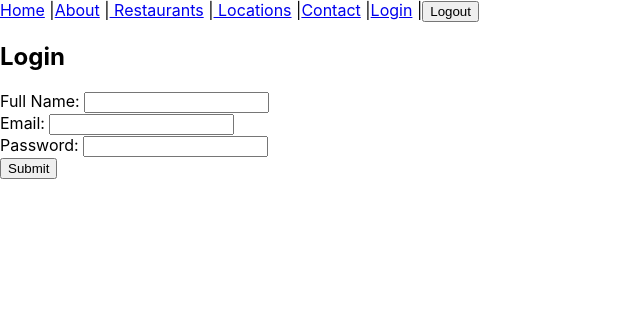
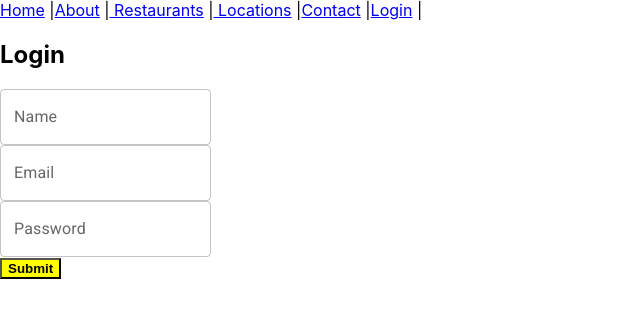
Before and after one commit to vivianbirungi1/AdvancedJS-CA2, a React (Create React App) app: page /login in a window 1280 px wide. Shown: the top 318 px of the page, without its empty margins (0-640 px from the left). Built offline with nearby package versions, Linux system fonts and the light colour scheme.

Commit message:
Login, Styling, Logout handling, Create restaurants

```diff
--- a/package.json
+++ b/package.json
@@ -3,6 +3,10 @@
   "version": "0.1.0",
   "private": true,
   "dependencies": {
+    "@emotion/react": "^11.7.0",
+    "@emotion/styled": "^11.6.0",
+    "@mui/icons-material": "^5.2.0",
+    "@mui/material": "^5.2.2",
     "@testing-library/jest-dom": "^5.15.1",
     "@testing-library/react": "^11.2.7",
     "@testing-library/user-event": "^12.8.3",
--- a/public/index.html
+++ b/public/index.html
@@ -15,6 +15,10 @@
       user's mobile device or desktop. See https://developers.google.com/web/fundamentals/web-app-manifest/
     -->
     <link rel="manifest" href="%PUBLIC_URL%/manifest.json" />
+    <link
+  rel="stylesheet"
+  href="https://fonts.googleapis.com/css?family=Roboto:300,400,500,700&display=swap"
+    />
     <!--
       Notice the use of %PUBLIC_URL% in the tags above.
       It will be replaced with the URL of the `public` folder during the build.
--- a/src/App.js
+++ b/src/App.js
@@ -1,4 +1,5 @@
 import {BrowserRouter as Router, Routes, Route} from 'react-router-dom'
+import { useState, useEffect } from 'react';
 
 //COMPONENTS
 import Navbar from './components/Navbar'
@@ -12,6 +13,8 @@ import PageNotFound from './pages/PageNotFound';
 //RESTAURANTS
 import RestaurantsIndex from './pages/restaurants/Index';
 import RestaurantsShow from './pages/restaurants/Show';
+import RestaurantsCreate from './pages/restaurants/Create';
+import RestaurantsEdit from './pages/restaurants/Edit';
 
 //NEIGHBORHOODS
 import NeighborhoodsIndex from './pages/neighborhoods/Index';
@@ -21,19 +24,53 @@ import Login from './pages/users/Login';
 
 const App = () => {
 
+  const [authenticated, setAuthenticated] = useState(false)
+  let protectedRestaurants
+
+  useEffect(() => {
+    if(localStorage.getItem('token')){
+      setAuthenticated(true)
+    }
+})
+
+//creating a function in App, in Home passing function as a prop
+const onAuthenticated = (auth, token) => {
+  setAuthenticated(auth)
+  if(auth){
+    localStorage.setItem('token', token)
+
+  }
+  else{
+    localStorage.removeItem('token')
+
+  }
+
+}
+
+//
+if(authenticated){
+  protectedRestaurants =(
+  <>
+  <Route path="/restaurants/create" element={<RestaurantsCreate /> } />
+  <Route path="/restaurants/:id/edit" element={<RestaurantsEdit /> } />
+   <Route path="/restaurants/:id" element={<RestaurantsShow /> } />
+   <Route path="/neighborhoods" element={<NeighborhoodsIndex />} />
+
+
+  </>
+  )
+}
+
   return (
     <Router>
-      <Navbar />
+      <Navbar onAuthenticated={onAuthenticated} authenticated={authenticated} />
       <Routes>
         <Route path="/" element={<Home />} />
         <Route path="/restaurants" element={<RestaurantsIndex />} />
-        <Route path="/restaurants/:id" element={<RestaurantsShow />} />
-
-        <Route path="/neighborhoods" element={<NeighborhoodsIndex />} />
-
+        {protectedRestaurants}
         <Route path="/about" element={<About />} />
         <Route path="/contact" element={<Contact />} />
-        <Route path="/login" element={<Login />} />
+        <Route path="/login" element={<Login onAuthenticated={onAuthenticated} authenticated={authenticated} />} />
         <Route path="*" element={<PageNotFound />} />
       </Routes>
     </Router>
--- a/src/components/Navbar.js
+++ b/src/components/Navbar.js
@@ -1,17 +1,40 @@
-import { Link } from 'react-router-dom'
+import { Link, useNavigate } from 'react-router-dom'
 
-const Navbar = () => {
+const Navbar = props => {
+
+  let logoutButton;
+  //
+  let navigate = useNavigate()
+
+  //
+  const logout = () => {
+    props.onAuthenticated(false)
+    navigate('/', { replace: true })
+  }
+
+  if(props.authenticated){
+    logoutButton = (
+//
+      <>
+
+     <button onClick={ logout }>Logout</button>
+
+     </>
+
+    )
+
+  }
 
   return (
-    <div>
+    <>
       <Link to="/">Home</Link> |
       <Link to="about">About</Link> |
       <Link to="restaurants"> Restaurants</Link> |
       <Link to="neighborhoods"> Locations</Link> |
       <Link to="contact">Contact</Link> |
       <Link to="login">Login</Link> |
-      <button>Logout</button>
-    </div>
+      {logoutButton}
+    </>
   )
 }
 
--- a/src/pages/Home.js
+++ b/src/pages/Home.js
@@ -1,9 +1,10 @@
 
-const Home = () => {
+const Home = props => {
 
     return (
       <div>
         <h2>Home</h2>
+
       </div>
     )
   }
--- a/src/pages/restaurants/Create.js
+++ b/src/pages/restaurants/Create.js
@@ -1 +1,12 @@
 //create a restaurant
+
+const Create = () => {
+
+    return (
+      <div>
+        <h2>Create</h2>
+      </div>
+    )
+  }
+
+  export default Create
--- a/src/pages/restaurants/Edit.js
+++ b/src/pages/restaurants/Edit.js
@@ -1 +1,12 @@
 //to edit a restaurant
+
+const Edit = () => {
+
+    return (
+      <div>
+        <h2>Edit</h2>
+      </div>
+    )
+  }
+
+  export default Edit
--- a/src/pages/restaurants/Index.js
+++ b/src/pages/restaurants/Index.js
@@ -38,6 +38,7 @@ const Index = () => {
     return (
       <div>
         <h2>All Restaurants</h2>
+        <Link to="create">Create a festival</Link>
         <p>This is the restaurants index page</p>
         {/* gets you first index within that array */}
         { restaurantsList }
--- a/src/pages/users/Login.js
+++ b/src/pages/users/Login.js
@@ -1,10 +1,13 @@
 import { useState } from 'react'
 import axios from 'axios'
+import TextField from '@mui/material/TextField';
 
+//check if auth is true
+//creating component for login form
 
-const Login = () => {
+const Login = props => {
 
-  const [form, setForm] = useState({})
+  const [form, setForm] = useState(false)
 
   const handleForm = e => {
 
@@ -27,25 +30,31 @@ const Login = () => {
     })
     .then(response => {
       console.log(response.data.auth_token)
-      localStorage.setItem('token', response.data.auth_token)
+      props.onAuthenticated(true, response.data.auth_token);
     })
     .catch(err => console.log(err))
   }
 
+  let styles = {
+    backgroundColor: "yellow",
+    fontWeight: "bold"
+  }
+
   return (
-    <div>
+    <>
       <h2>Login</h2>
+      {/* {!props.authenticated ? <Login onAuthenticated={props.onAuthenticated} /> : "" } */}
 
-      Full Name:  <input type="text" name= "name" onChange={handleForm} /> <br />
-      Email:  <input type="text" name= "email" onChange={handleForm} /> <br />
-      Password:  <input type="password" name= "password" onChange={handleForm} />
+        <TextField label="Name" variant="outlined" name= "name" onChange={handleForm} /> <br />
+        <TextField label="Email" variant="outlined" name= "email" onChange={handleForm} /> <br />
+        <TextField label="Password" variant="outlined" type="password" name= "password" onChange={handleForm} />
 
       <br />
 
-      <button onClick={submitForm}>Submit</button>
+      <button style={styles} onClick={submitForm}>Submit</button>
 
 
-    </div>
+    </>
   )
 }
 
```
Also changed, not shown: 1 other file (tests, documents, lock files or other folders).
